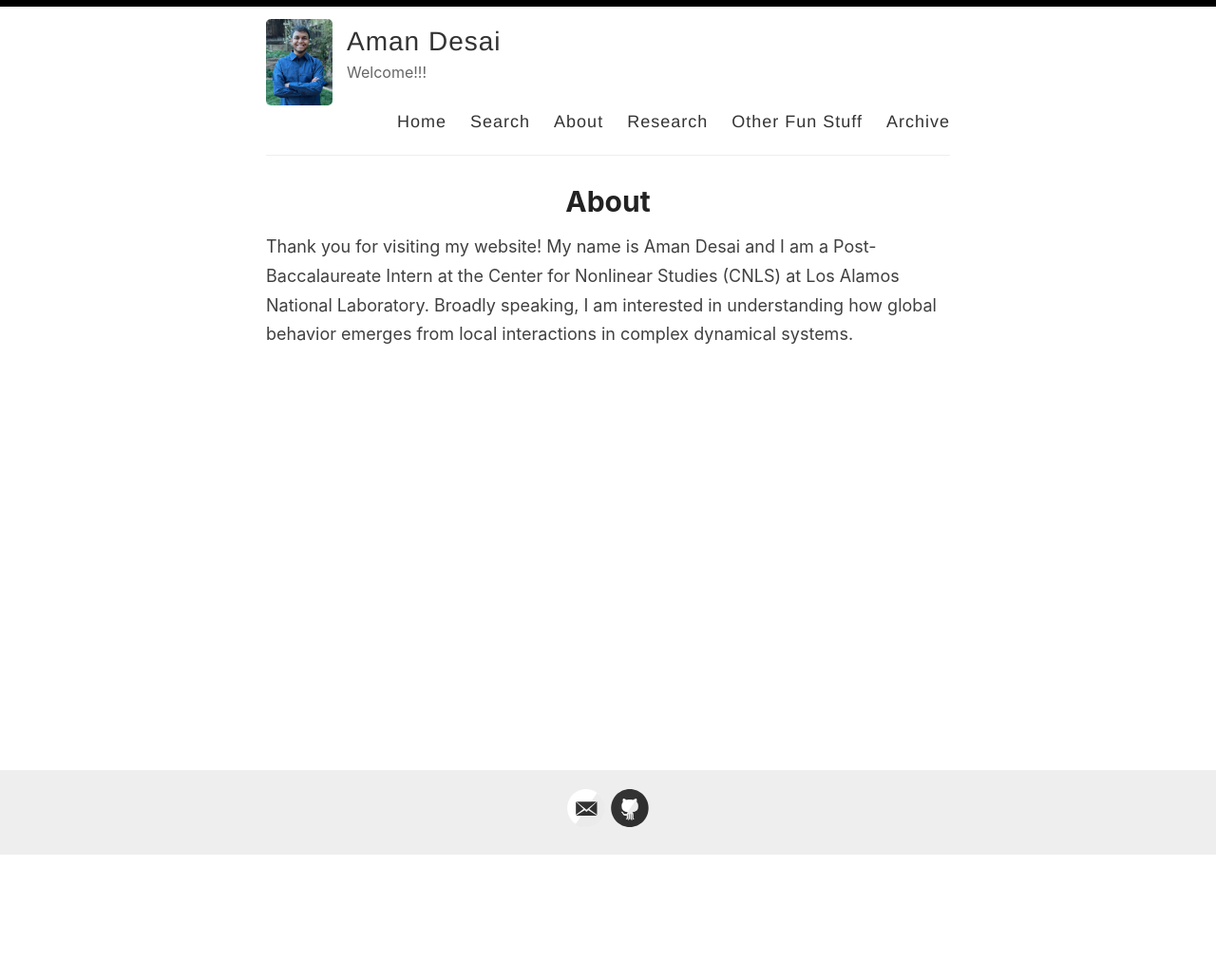
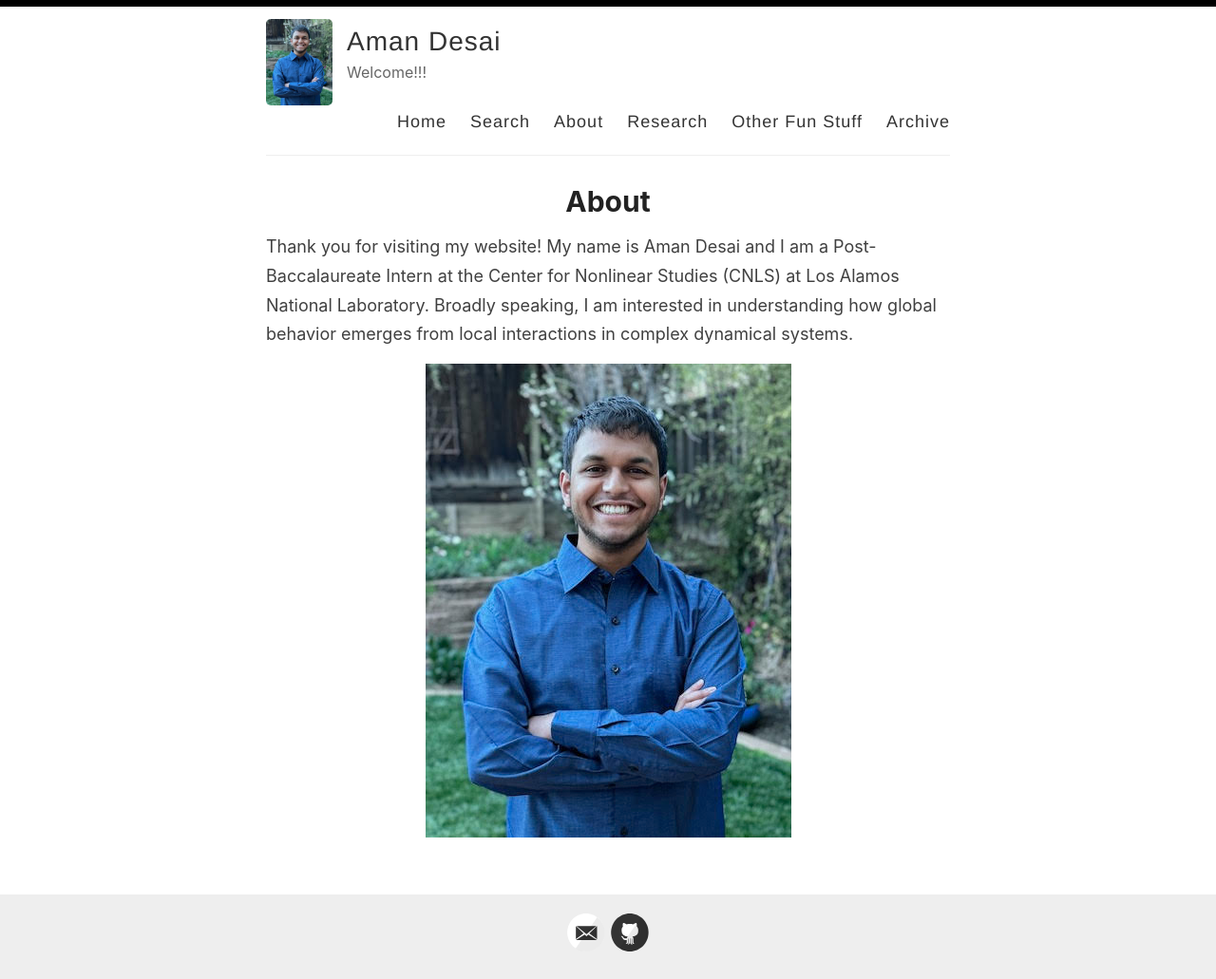
Before and after one commit to AmanDesai-coder/AmanDesai-coder.github.io, a Jekyll site: the page built from _pages/about.md, in a window 1280 px wide. Shown: the whole page at 95% size. Built offline with Jekyll 4.4.1, drawn with Linux system fonts in a browser that asks for light colours; before the commit the page ends 901 px from its top, so only the background shows below that.

Commit message:
Update about.md

```diff
--- a/_pages/about.md
+++ b/_pages/about.md
@@ -5,3 +5,5 @@ permalink: /about/
 ---
 
 Thank you for visiting my website! My name is Aman Desai and I am a Post-Baccalaureate Intern at the Center for Nonlinear Studies (CNLS) at Los Alamos National Laboratory. Broadly speaking, I am interested in understanding how global behavior emerges from local interactions in complex dynamical systems.
+
+![]( /images/Aman.jpg)
```
